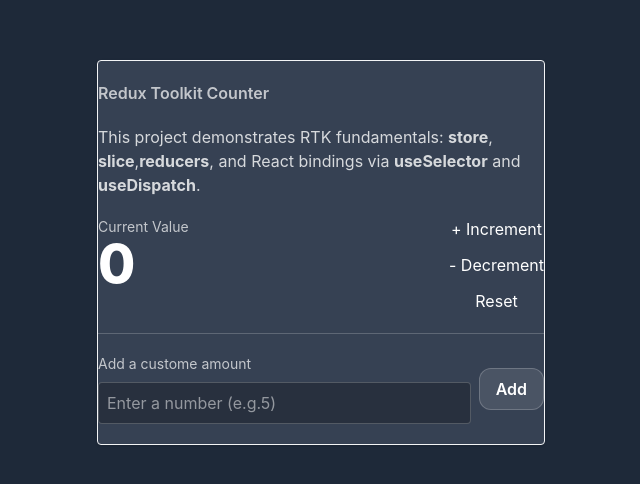
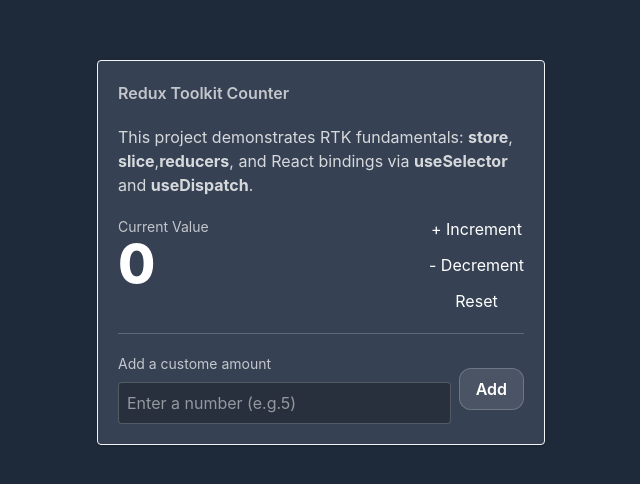
Before and after one commit to rabianezami/readux-toolkit-counter, a React (Vite) app: page / in a window 1280 px wide. Shown: the top 484 px of the page, without its empty margins (319-959 px from the left). Built offline with nearby package versions, Linux system fonts and the light colour scheme.

Commit message:
Add padding to card

```diff
--- a/src/components/Card.jsx
+++ b/src/components/Card.jsx
@@ -1,7 +1,7 @@
 export default function Card({ children }) {
     return (
         <div className="
-           rounded py-5
+           rounded p-5
            border border-gray-100
            shadow bg-gray-700
            max-w-md mx-auto
```
